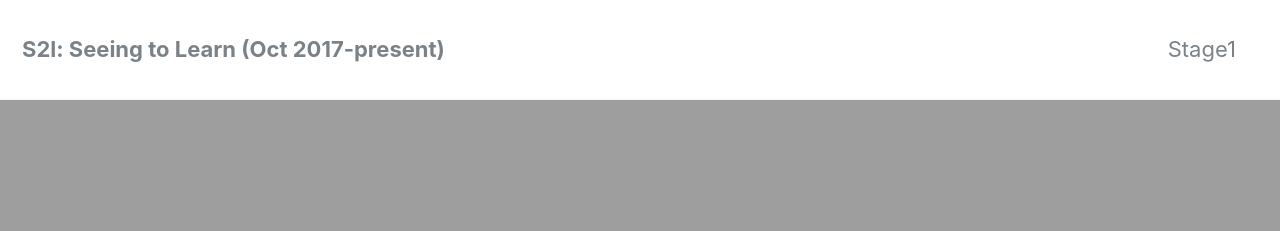
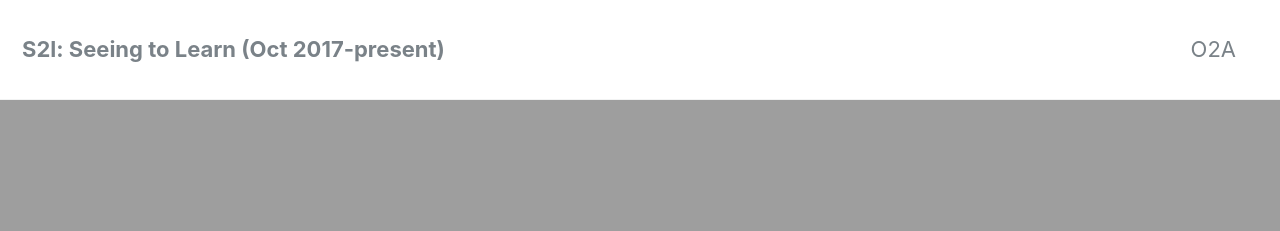
Before and after one commit to leopauly/s2l, a Jekyll site: the page built from index.md, in a window 1280 px wide. Shown: the top 231 px of the page. Built offline with Jekyll 4.4.1, drawn with Linux system fonts in a browser that asks for light colours; the list of posts is cut into pages by our own code.

Commit message:
Update navigation.yml

```diff
--- a/_data/navigation.yml
+++ b/_data/navigation.yml
@@ -7,7 +7,7 @@ main:
   #  url: /my_docs/team
   #- title: "Downloads"
   #  url: /my_docs/downloads
-  - title: "Stage1"
+  - title: "O2A"
     url: /my_docs/stage1
   #- title: "Press"
   #  url: /my_docs/press
```
